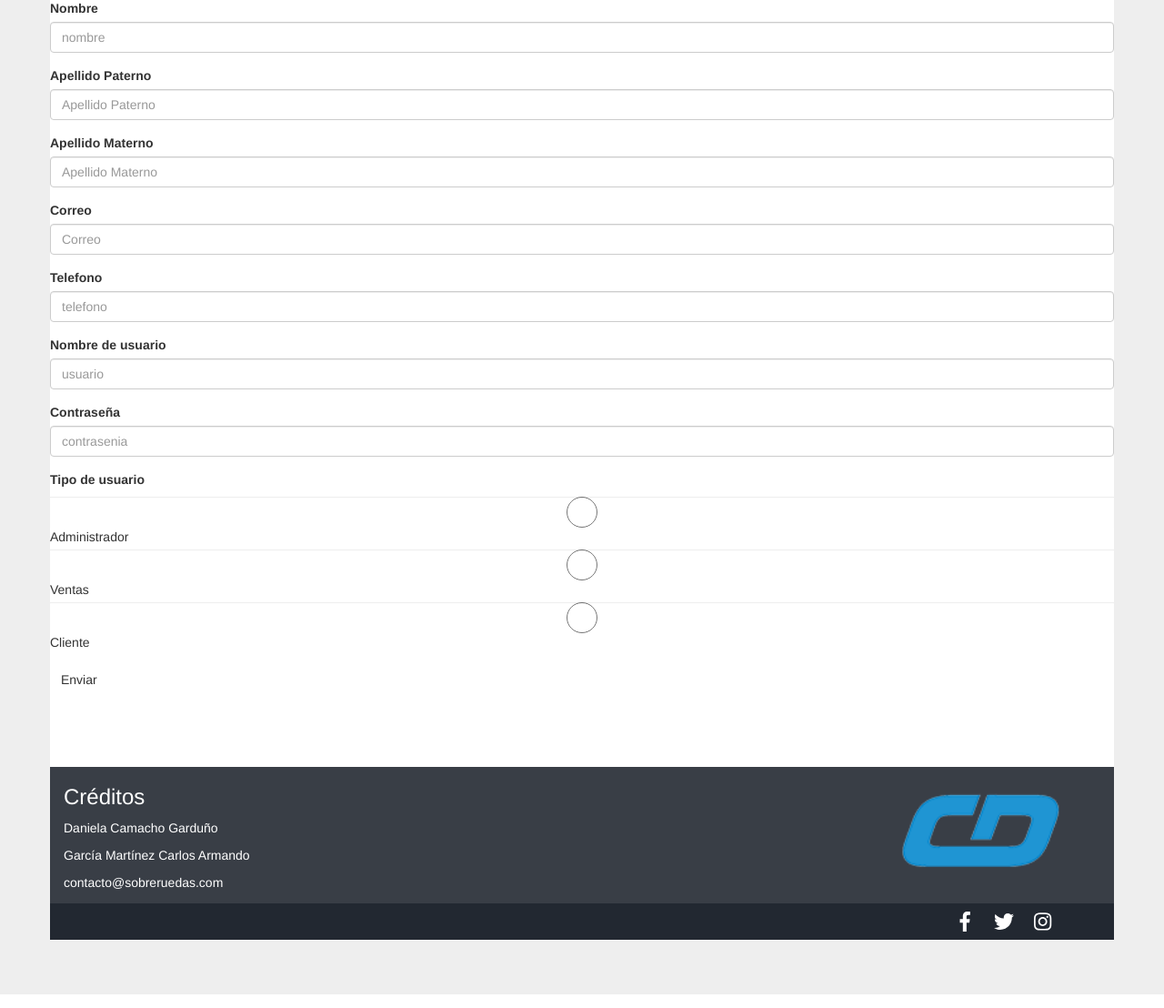
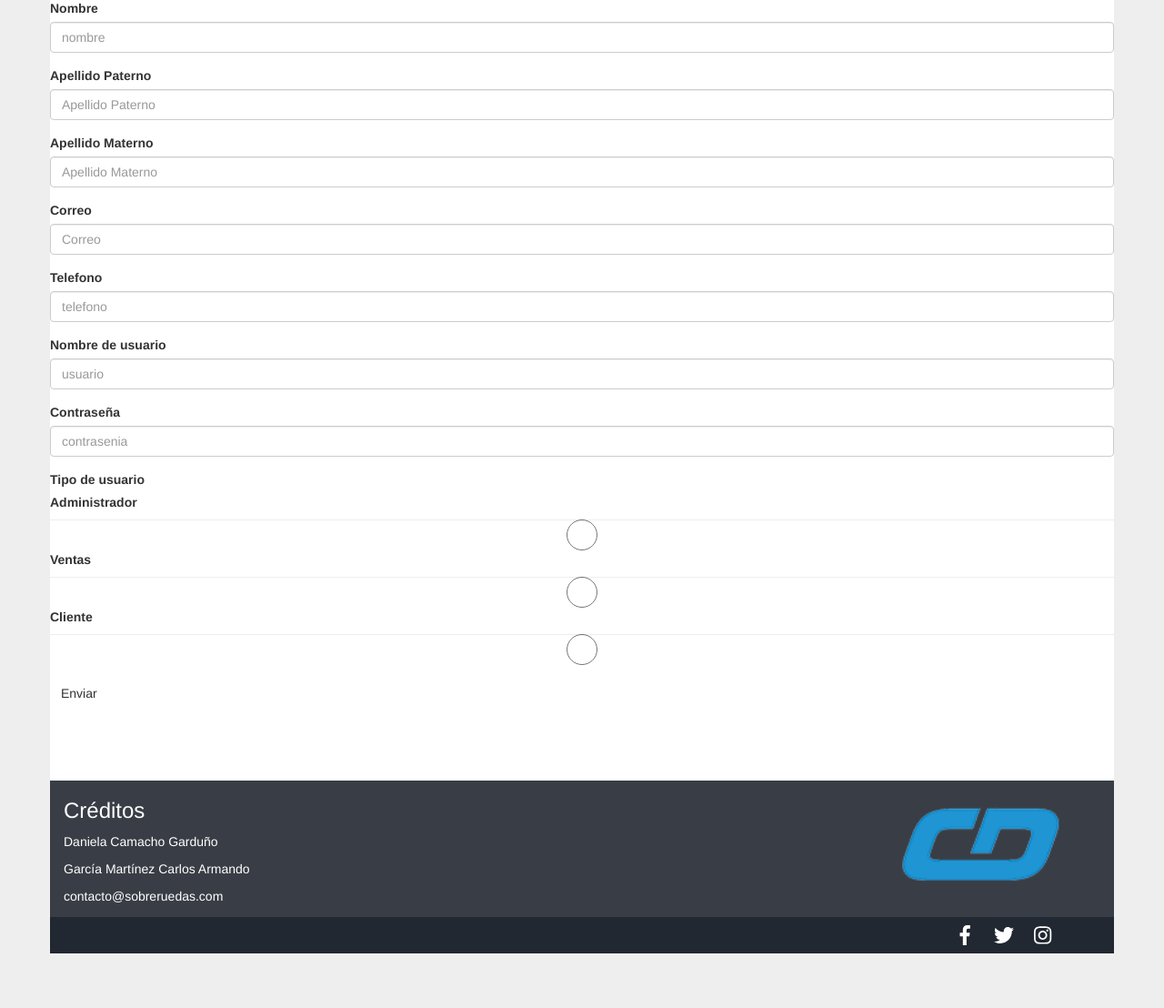
Before and after one commit to sorlac001/proyecto_web_sobreruedas, a PHP site: page /vista/alta_usuario.php in a window 1280 px wide. Shown: the part 150-1258 px from the top of the page at 91% size. Run offline with PHP 8.4, Linux system fonts and the light colour scheme.

Commit message:
D:tipo usuaario

```diff
--- a/vista/alta_usuario.php
+++ b/vista/alta_usuario.php
@@ -93,10 +93,10 @@
             <input type="password" class="form-control" id="contrasena" name="contrasena" placeholder="contrasenia" required/>
           </div>
           <div class="form-group">
-            <label for="contrasena">Tipo de usuario</label><br/>
-            <input type="radio" class="form-control" id="idTipoUsuario" name="idTipoUsuario" placeholder="Tipo de usuario"  value="1" required/>Administrador
-            <input type="radio" class="form-control" id="idTipoUsuario" name="idTipoUsuario" placeholder="Tipo de usuario"  value="2" required/>Ventas
-            <input type="radio" class="form-control" id="idTipoUsuario" name="idTipoUsuario" placeholder="Tipo de usuario"  value="3" required/>Cliente
+            <label for="idTipoUsuario">Tipo de usuario</label><br/>
+            <label for="idTipoUsuario">Administrador</label><br/>            <input type="radio" class="form-control" id="idTipoUsuario" name="idTipoUsuario" placeholder="Tipo de usuario"  value="1" required/>
+            <label for="idTipoUsuario">Ventas</label><br/><input type="radio" class="form-control" id="idTipoUsuario" name="idTipoUsuario" placeholder="Tipo de usuario"  value="2" required/>
+            <label for="idTipoUsuario">Cliente</label><br/>            <input type="radio" class="form-control" id="idTipoUsuario" name="idTipoUsuario" placeholder="Tipo de usuario"  value="3" required/>
           </div>
 
 
```
